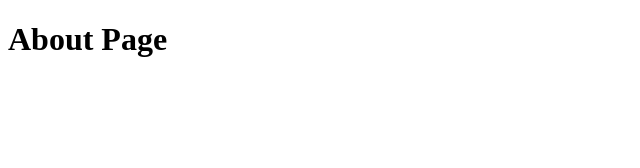
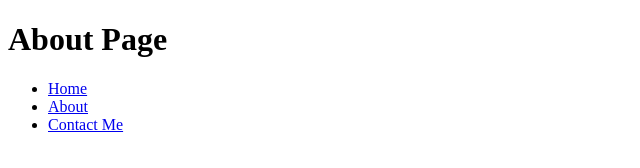
Before and after one commit to theAvocadoCoder/odin_basic_info_site, a plain HTML site: page about.html in a window 1280 px wide. Shown: the whole page, without its empty margins (0-640 px from the left). Drawn offline with Linux system fonts and the light colour scheme.

Commit message:
Add navigation

```diff
--- a/about.html
+++ b/about.html
@@ -8,5 +8,16 @@
 </head>
 <body>
   <h1>About Page</h1>
+  <ul>
+    <li>
+      <a href="./">Home</a>
+    </li>
+    <li>
+      <a href="./about">About</a>
+    </li>
+    <li>
+      <a href="./contact-me">Contact Me</a>
+    </li>
+  </ul>
 </body>
 </html>
```
Also changed, not shown: contact-me.html (+11 -0 lines), index.html (+11 -0 lines).
